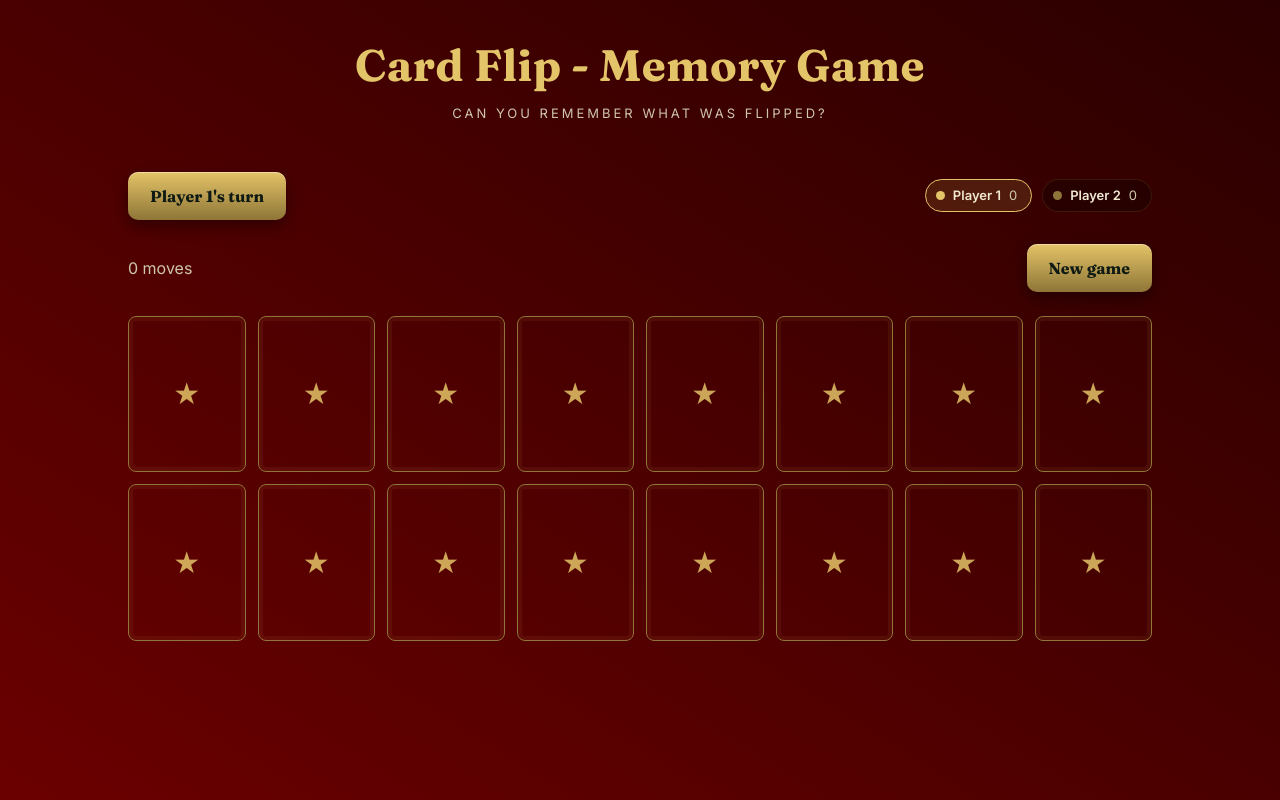
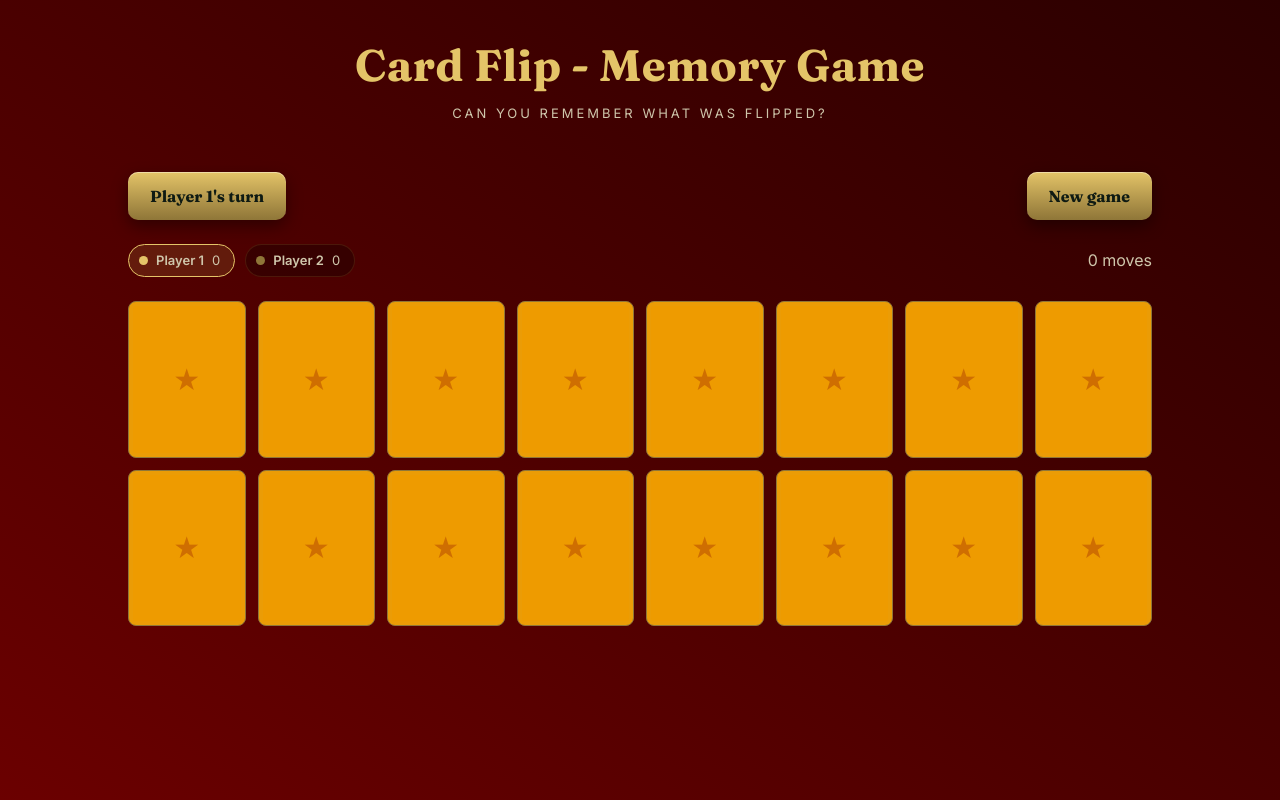
Before and after one commit to kharizzakaye/card-flip-memory, a React (Vite) app: page / in a window 1280 px wide. Both pictures are taken after a click on the button "Deal the cards". Built offline with nearby package versions, Linux system fonts and the light colour scheme.

Commit message:
cards improvement

```diff
--- a/src/components/CardFlipGame.tsx
+++ b/src/components/CardFlipGame.tsx
@@ -264,6 +264,16 @@ export default function CardFlipGame() {
                   ? "Your turn"
                   : `${game.players[game.currentPlayer].name}'s turn`}
               </div>
+
+              <button
+                className="appearance-none border-none px-[22px] py-3 rounded-[10px] bg-gradient-to-b from-gold to-gold-darker text-ink font-fraunces font-bold text-md cursor-pointer shadow-[0_6px_16px_rgba(0,0,0,0.4),inset_0_1px_0_rgba(255,255,255,0.4)] hover:from-gold-dark hover:to-gold-dark transition-all duration-150 active:scale-[0.97]"
+                onClick={returnToSetup}
+              >
+                New game
+              </button>
+            </div>
+
+            <div className="text-md text-cream-muted mb-6 flex justify-between items-center">
               <div className="flex gap-2.5 flex-wrap">
                 {game.players.map((p, i) => (
                   <div
@@ -286,17 +296,8 @@ export default function CardFlipGame() {
                   </div>
                 ))}
               </div>
-            </div>
 
-            <div className="text-md text-cream-muted mb-6 flex justify-between items-center">
               <span>{game.moves} {game.moves === 1 ? "move" : "moves"}</span>
-
-              <button
-                className="appearance-none border-none px-[22px] py-3 rounded-[10px] bg-gradient-to-b from-gold to-gold-darker text-ink font-fraunces font-bold text-md cursor-pointer shadow-[0_6px_16px_rgba(0,0,0,0.4),inset_0_1px_0_rgba(255,255,255,0.4)] hover:from-gold-dark hover:to-gold-dark transition-all duration-150 active:scale-[0.97]"
-                onClick={returnToSetup}
-              >
-                New game
-              </button>
             </div>
 
             <div
@@ -327,8 +328,8 @@ export default function CardFlipGame() {
                   }}
                 >
                   <div className="card-inner relative w-full h-full">
-                    <div className="card-face card-back absolute inset-0 rounded-lg flex items-center justify-center bg-[radial-gradient(circle_at_center,rgba(228,196,104,0.12),transparent_70%),#3D0000] border-[1.5px] border-gold-darker shadow-[inset_0_0_0_4px_rgba(201,168,76,0.08)]">
-                      <span className="text-gold text-[30px] opacity-85">★</span>
+                    <div className="card-face card-back absolute inset-0 rounded-lg flex items-center justify-center border-[1.5px] border-gold-darker shadow-[inset_0_0_0_4px_rgba(201,168,76,0.08)] bg-[#ee9b00]">
+                      <span className="text-[#ca6702] text-[30px] opacity-85">★</span>
                     </div>
                     <div className={"card-face card-front absolute inset-0 rounded-lg flex items-center justify-center border-[1.5px] border-gold-darker text-[clamp(40px,9vw,60px)]" + (card.matched ? " bg-[#e7dfc4] opacity-65" : " bg-cream")}>{card.symbol}</div>
                   </div>
```
